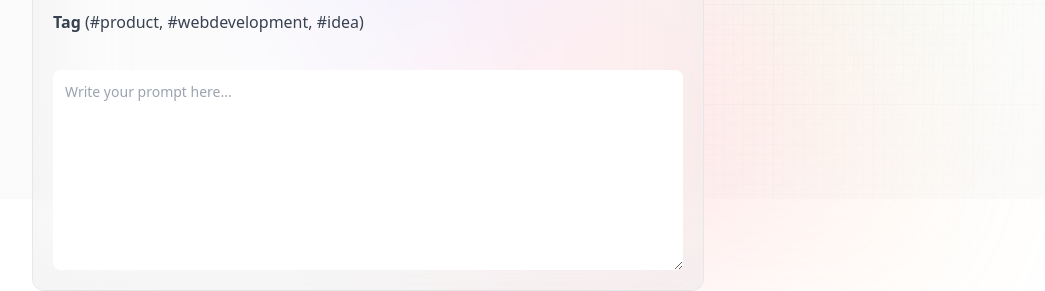
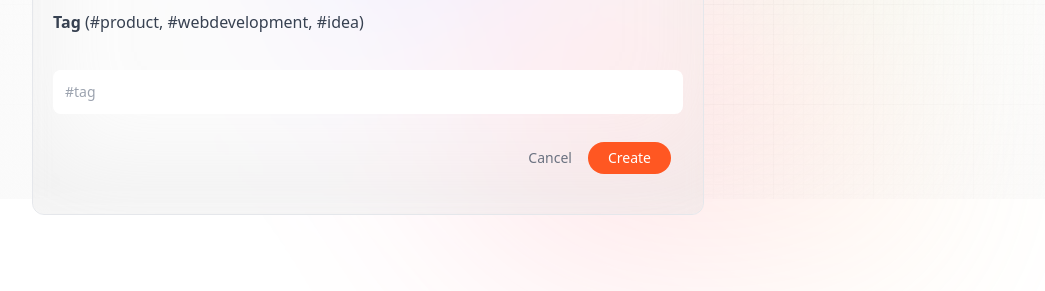
Before and after one commit to ZinWR/next-prompt, a Next.js app: page /create-prompt in a window 1280 px wide. Shown: the part 601-892 px from the top of the page, without its empty margins (32-1077 px from the left). After the commit the page ends 816 px from the top, so only its background shows below. Built offline with nearby package versions, Linux system fonts and the light colour scheme; no server answers.

Commit message:
fix Form props type and set up api call in createPrompt

```diff
--- a/app/create-prompt/page.tsx
+++ b/app/create-prompt/page.tsx
@@ -17,14 +17,33 @@ const CreatePrompt: FC<pageProps> = ({}) => {
     tag: ''
   });
 
-  const createPrompt = async (e) => {};
+  const createPrompt = async (e: MouseEvent) => {
+    e.preventDefault(); // prevent reloading
+    setSubmitting(true);
+    try {
+      const response = await fetch('/api/prompt/new', {
+        method: 'POST',
+        body: JSON.stringify({
+          prompt: post.prompt,
+          userId: session?.user.id,
+          tag: post.tag
+        })
+      });
+
+      if (response.ok) router.push('/')
+    } catch (error) {
+      console.log(error);
+    } finally {
+      setSubmitting(false);
+    }
+  };
 
   return (
     <Form
       type='Create'
       post={post}
       setPost={setPost}
-      submiting={submitting}
+      submitting={submitting}
       handleSubmit={createPrompt}
     />
   );
--- a/components/Form.tsx
+++ b/components/Form.tsx
@@ -5,15 +5,15 @@ interface FormProps {
   type: string;
   post: { prompt: string; tag: string; };
   setPost: (arg0: { prompt: string; tag: string; }) => void;
-  submiting: boolean;
-  handleSubmit: () => void;
+  submitting: boolean;
+  handleSubmit: (e: MouseEvent) => Promise<void>;
 };
 
 const Form: FC<FormProps> = ({
   type,
   post,
   setPost,
-  submiting,
+  submitting,
   handleSubmit
 }) => {
   return (
@@ -40,20 +40,36 @@ const Form: FC<FormProps> = ({
           required
           className='form_textarea'
         />
-        {/* Tag  */}
+        {/* Tag */}
         <label>
           <span className='font-satoshit font-semibold text-bae text-gray-700'>
             Tag
             <span className='font-normal'> (#product, #webdevelopment, #idea)</span>
           </span>
         </label>
-        <textarea
-          value={post.prompt}
-          onChange={(e) => setPost({ ...post, prompt: e.target.value })}
-          placeholder='Write your prompt here...'
+        <input
+          value={post.tag}
+          onChange={(e) => setPost({ ...post, tag: e.target.value })}
+          placeholder='#tag'
           required
-          className='form_textarea'
+          className='form_input'
         />
+        {/* Buttons for Cancel/Submit */}
+        <div className='flex-end mx-3 mb-5 gap-4'>
+          <Link
+            href='/'
+            className='text-gray-500 text-sm'
+          >
+            Cancel
+          </Link>
+          <button
+            type='submit'
+            disabled={submitting}
+            className='px-5 py-1.5 text-sm bg-primary-orange rounded-full text-white'
+          >
+            {submitting ? `${type}...` : type}
+          </button>
+        </div>
       </form>
     </section>
   );
```
